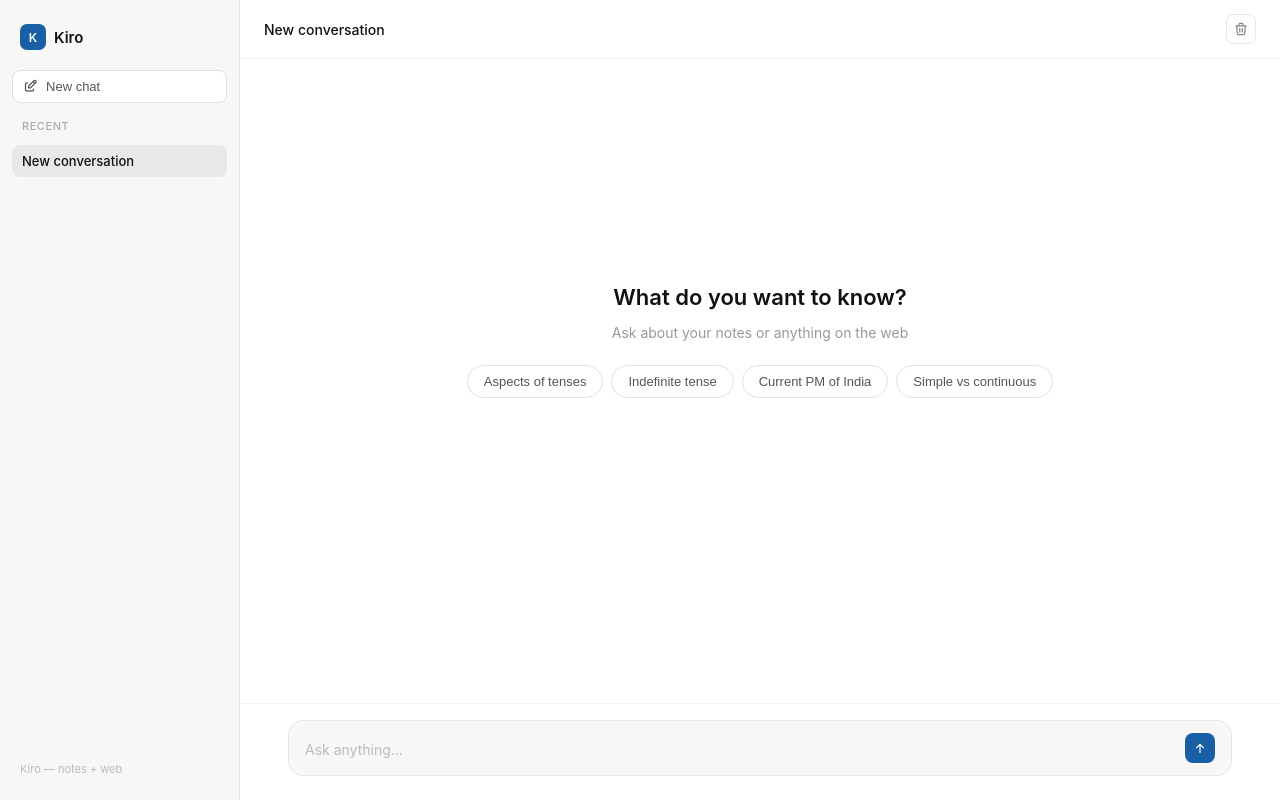
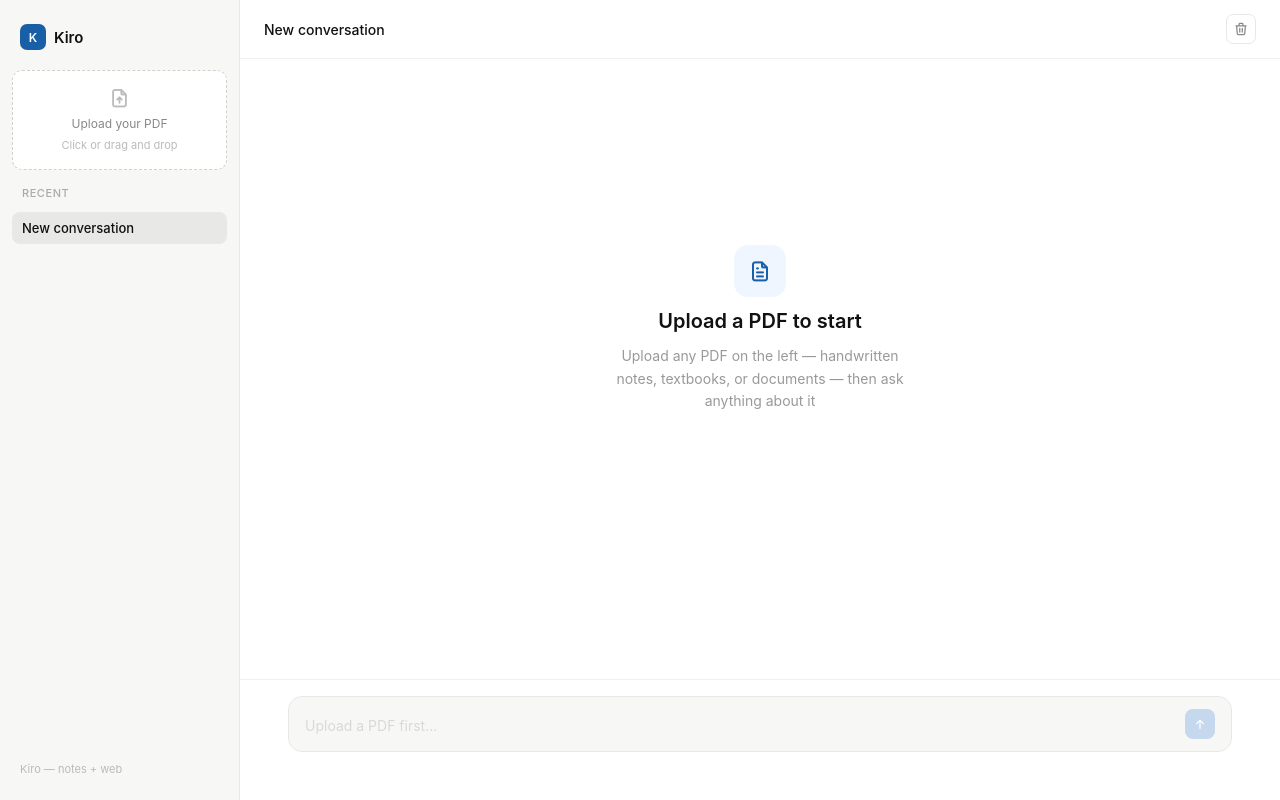
Before and after one commit to akshaykaranwal07/Agent-Kiro, a FastAPI app: page / in a window 1280 px wide. Run offline with FastAPI, Linux system fonts and the light colour scheme.

Commit message:
Kiro — PDF upload feature, any PDF supported

```diff
--- a/app.py
+++ b/app.py
@@ -1,35 +1,104 @@
-# app.py
-# FastAPI backend — serves chat UI and handles questions
-
-from fastapi import FastAPI
+from fastapi import FastAPI, UploadFile, File
 from fastapi.responses import HTMLResponse
-from fastapi.staticfiles import StaticFiles
 from pydantic import BaseModel
 from agent import run_agent, conversation_history
+from extract import extract_text_from_pdf
+from chunk_embed import load_extracted_text, store_in_chromadb
+from dotenv import load_dotenv
 import uvicorn
+import shutil
+import uuid
+import os
+
+load_dotenv()
 
 app = FastAPI()
+
+# session state
+session = {
+    "collection_name": None,
+    "pdf_name": None,
+    "ready": False
+}
+
 
 class Question(BaseModel):
     question: str
 
+
 @app.get("/", response_class=HTMLResponse)
 async def home():
-    with open("templates/index.html", "r",encoding="utf-8") as f:
+    with open("templates/index.html", "r", encoding="utf-8") as f:
         return f.read()
+
+
+@app.post("/upload")
+async def upload_pdf(file: UploadFile = File(...)):
+    try:
+        # save uploaded PDF
+        os.makedirs("data", exist_ok=True)
+        os.makedirs("extracted", exist_ok=True)
+
+        pdf_path = f"data/{file.filename}"
+        with open(pdf_path, "wb") as f:
+            shutil.copyfileobj(file.file, f)
+
+        # unique collection name per upload
+        collection_name = f"pdf_{uuid.uuid4().hex[:8]}"
+
+        print(f"Processing: {file.filename}")
+
+        # extract text
+        extract_text_from_pdf(pdf_path, output_dir="extracted")
+
+        # chunk and embed
+        texts = load_extracted_text("extracted")
+        chunk_count = store_in_chromadb(texts, collection_name)
+
+        # save to session
+        session["collection_name"] = collection_name
+        session["pdf_name"]        = file.filename
+        session["ready"]           = True
+
+        # clear conversation history for new PDF
+        conversation_history.clear()
+
+        return {
+            "status":     "ready",
+            "filename":   file.filename,
+            "chunks":     chunk_count,
+            "collection": collection_name
+        }
+
+    except Exception as e:
+        return {"status": "error", "message": str(e)}
+
 
 @app.post("/ask")
 async def ask(q: Question):
+    if not session["ready"]:
+        return {
+            "answer":   "Please upload a PDF first.",
+            "tool_used": "",
+            "status":   "no_pdf"
+        }
     try:
-        answer, tool_used = run_agent(q.question)
-        return {"answer": answer,"tool_used": tool_used, "status": "ok"}
+        answer, tool_used = run_agent(q.question, session["collection_name"])
+        return {"answer": answer, "tool_used": tool_used, "status": "ok"}
     except Exception as e:
-        return {"answer": f"Error: {str(e)}","tool_used":"", "status": "error"}
+        return {"answer": f"Error: {str(e)}", "tool_used": "", "status": "error"}
+
 
 @app.post("/clear")
 async def clear():
     conversation_history.clear()
     return {"status": "cleared"}
 
+
+@app.get("/status")
+async def status():
+    return session
+
+
 if __name__ == "__main__":
     uvicorn.run("app:app", host="0.0.0.0", port=8000, reload=True)
--- a/config.py
+++ b/config.py
@@ -5,8 +5,8 @@ PDF_NAME = "notes"  # change this to your PDF filename (without .pdf)
 
 import os
 
-PDF_PATH        = f"data/{PDF_NAME}.pdf"
-COLLECTION_NAME = PDF_NAME.lower().replace(" ", "_")
+#PDF_PATH        = f"data/{PDF_NAME}.pdf"
+#COLLECTION_NAME = PDF_NAME.lower().replace(" ", "_")
 EXTRACTED_DIR   = "extracted"
 CHROMA_PATH     = "./chroma_db"
 POPPLER_PATH    = r"C:\poppler\Library\bin"
--- a/extract.py
+++ b/extract.py
@@ -7,12 +7,12 @@ from dotenv import load_dotenv
 import base64
 import os
 import time
-from config import PDF_PATH, EXTRACTED_DIR, POPPLER_PATH, DPI, VISION_MODEL
+from config import  POPPLER_PATH, DPI, VISION_MODEL
 
 load_dotenv()
 client = Groq()
 
-def extract_text_from_pdf(pdf_path=PDF_PATH, output_dir=EXTRACTED_DIR):
+def extract_text_from_pdf(pdf_path, output_dir="extracted"):
     os.makedirs(output_dir, exist_ok=True)
 
     print(f"Converting PDF to images — {pdf_path}")
--- a/requirements.txt
+++ b/requirements.txt
@@ -8,3 +8,4 @@ pillow
 ddgs
 fastapi
 uvicorn
+python-multipart
--- a/templates/index.html
+++ b/templates/index.html
@@ -48,29 +48,67 @@
             font-weight: 600;
         }
 
-        .logo-name {
-            font-size: 15px;
-            font-weight: 600;
-            color: #111;
+        .logo-name { font-size: 15px; font-weight: 600; color: #111; }
+
+        .upload-area {
+            border: 1.5px dashed #d0d0d0;
+            border-radius: 10px;
+            padding: 16px 12px;
+            text-align: center;
+            cursor: pointer;
+            transition: all 0.15s;
+            background: #fff;
+            margin-top: 4px;
         }
 
-        .new-chat {
-            display: flex;
-            align-items: center;
-            gap: 8px;
-            padding: 8px 10px;
+        .upload-area:hover { border-color: #185FA5; background: #f0f6ff; }
+        .upload-area.dragover { border-color: #185FA5; background: #f0f6ff; }
+
+        .upload-area i { font-size: 22px; color: #bbb; margin-bottom: 6px; display: block; }
+        .upload-area p { font-size: 12px; color: #888; line-height: 1.5; }
+        .upload-area span { font-size: 11px; color: #bbb; }
+
+        #file-input { display: none; }
+
+        .pdf-info {
+            background: #fff;
+            border: 1px solid #e8e8e6;
             border-radius: 8px;
-            cursor: pointer;
-            font-size: 13px;
-            color: #555;
-            border: 1px solid #e0e0e0;
-            background: #fff;
-            margin-top: 4px;
-            transition: all 0.15s;
+            padding: 10px 12px;
+            display: none;
         }
 
-        .new-chat:hover { background: #f0f0f0; }
-        .new-chat i { font-size: 15px; }
+        .pdf-info.show { display: block; }
+
+        .pdf-info-name {
+            font-size: 12px;
+            font-weight: 500;
+            color: #111;
+            white-space: nowrap;
+            overflow: hidden;
+            text-overflow: ellipsis;
+        }
+
+        .pdf-info-meta { font-size: 11px; color: #aaa; margin-top: 2px; }
+
+        .progress-bar {
+            height: 3px;
+            background: #e8e8e6;
+            border-radius: 4px;
+            margin-top: 8px;
+            overflow: hidden;
+            display: none;
+        }
+
+        .progress-bar.show { display: block; }
+
+        .progress-fill {
+            height: 100%;
+            background: #185FA5;
+            border-radius: 4px;
+            width: 0%;
+            transition: width 0.3s;
+        }
 
         .sidebar-section {
             font-size: 11px;
@@ -96,19 +134,10 @@
         .chat-item:hover { background: #ebebeb; color: #111; }
         .chat-item.active { background: #e8e8e6; color: #111; font-weight: 500; }
 
-        .sidebar-bottom {
-            margin-top: auto;
-            padding: 8px;
-        }
-
+        .sidebar-bottom { margin-top: auto; padding: 8px; }
         .sidebar-bottom p { font-size: 11px; color: #bbb; }
 
-        .main {
-            flex: 1;
-            display: flex;
-            flex-direction: column;
-            overflow: hidden;
-        }
+        .main { flex: 1; display: flex; flex-direction: column; overflow: hidden; }
 
         .topbar {
             padding: 14px 24px;
@@ -118,12 +147,7 @@
             justify-content: space-between;
         }
 
-        .topbar-title {
-            font-size: 14px;
-            font-weight: 500;
-            color: #111;
-        }
-
+        .topbar-title { font-size: 14px; font-weight: 500; color: #111; }
         .topbar-right { display: flex; gap: 8px; }
 
         .icon-btn {
@@ -162,13 +186,24 @@
             padding-bottom: 80px;
         }
 
-        .empty h2 { font-size: 22px; font-weight: 600; color: #111; }
+        .empty-icon {
+            width: 52px;
+            height: 52px;
+            background: #f0f6ff;
+            border-radius: 14px;
+            display: flex;
+            align-items: center;
+            justify-content: center;
+        }
+
+        .empty-icon i { font-size: 24px; color: #185FA5; }
+        .empty h2 { font-size: 20px; font-weight: 600; color: #111; }
 
         .empty p {
             font-size: 14px;
             color: #999;
             text-align: center;
-            max-width: 360px;
+            max-width: 320px;
             line-height: 1.6;
         }
 
@@ -191,11 +226,7 @@
             transition: all 0.15s;
         }
 
-        .suggestion:hover {
-            border-color: #185FA5;
-            color: #185FA5;
-            background: #f0f6ff;
-        }
+        .suggestion:hover { border-color: #185FA5; color: #185FA5; background: #f0f6ff; }
 
         .msg { display: flex; flex-direction: column; gap: 4px; }
         .msg.user { align-items: flex-end; }
@@ -210,17 +241,8 @@
             white-space: pre-wrap;
         }
 
-        .user .bubble {
-            background: #185FA5;
-            color: #fff;
-            border-bottom-right-radius: 4px;
-        }
-
-        .assistant .bubble {
-            background: #f7f7f5;
-            color: #111;
-            border-bottom-left-radius: 4px;
-        }
+        .user .bubble { background: #185FA5; color: #fff; border-bottom-right-radius: 4px; }
+        .assistant .bubble { background: #f7f7f5; color: #111; border-bottom-left-radius: 4px; }
 
         .source-label {
             font-size: 11px;
@@ -245,14 +267,7 @@
             align-items: center;
         }
 
-        .dot {
-            width: 5px;
-            height: 5px;
-            border-radius: 50%;
-            background: #ccc;
-            animation: bounce 1.2s infinite;
-        }
-
+        .dot { width: 5px; height: 5px; border-radius: 50%; background: #ccc; animation: bounce 1.2s infinite; }
         .dot:nth-child(2) { animation-delay: .2s; }
         .dot:nth-child(3) { animation-delay: .4s; }
 
@@ -278,10 +293,7 @@
             transition: border-color 0.15s;
         }
 
-        .input-wrap:focus-within {
-            border-color: #185FA5;
-            background: #fff;
-        }
+        .input-wrap:focus-within { border-color: #185FA5; background: #fff; }
 
         #q {
             flex: 1;
@@ -298,6 +310,7 @@
         }
 
         #q::placeholder { color: #bbb; }
+        #q:disabled { opacity: 0.5; }
 
         #send {
             width: 30px;
@@ -316,6 +329,14 @@
         #send:hover { background: #0C447C; }
         #send:disabled { background: #c5d8ee; cursor: not-allowed; }
         #send i { font-size: 14px; color: #fff; }
+
+        .status-msg {
+            font-size: 12px;
+            color: #185FA5;
+            text-align: center;
+            margin-top: 8px;
+            min-height: 16px;
+        }
     </style>
 </head>
 <body>
@@ -326,10 +347,23 @@
         <span class="logo-name">Kiro</span>
     </div>
 
-    <button class="new-chat" onclick="newChat()">
-        <i class="ti ti-edit"></i>
-        New chat
-    </button>
+    <!-- upload area -->
+    <div class="upload-area" onclick="document.getElementById('file-input').click()"
+         ondragover="handleDragOver(event)" ondrop="handleDrop(event)" ondragleave="handleDragLeave(event)">
+        <i class="ti ti-file-upload"></i>
+        <p>Upload your PDF</p>
+        <span>Click or drag and drop</span>
+    </div>
+    <input type="file" id="file-input" accept=".pdf" onchange="handleFileSelect(event)">
+
+    <!-- pdf info after upload -->
+    <div class="pdf-info" id="pdf-info">
+        <div class="pdf-info-name" id="pdf-name">—</div>
+        <div class="pdf-info-meta" id="pdf-meta">Processing...</div>
+        <div class="progress-bar" id="progress-bar">
+            <div class="progress-fill" id="progress-fill"></div>
+        </div>
+    </div>
 
     <div class="sidebar-section">Recent</div>
     <div class="chat-item active" id="current-chat">New conversation</div>
@@ -351,24 +385,21 @@
 
     <div id="chat-box">
         <div class="empty" id="empty">
-            <h2>What do you want to know?</h2>
-            <p>Ask about your notes or anything on the web</p>
-            <div class="suggestions">
-                <button class="suggestion" onclick="ask('What are the aspects of tenses?')">Aspects of tenses</button>
-                <button class="suggestion" onclick="ask('What is indefinite tense?')">Indefinite tense</button>
-                <button class="suggestion" onclick="ask('Who is the current PM of India?')">Current PM of India</button>
-                <button class="suggestion" onclick="ask('Difference between simple and continuous?')">Simple vs continuous</button>
-            </div>
+            <div class="empty-icon"><i class="ti ti-file-text"></i></div>
+            <h2>Upload a PDF to start</h2>
+            <p>Upload any PDF on the left — handwritten notes, textbooks, or documents — then ask anything about it</p>
         </div>
     </div>
 
     <div class="input-area">
         <div class="input-wrap">
-            <textarea id="q" placeholder="Ask anything..." onkeydown="handleKey(event)" oninput="autoResize(this)"></textarea>
-            <button id="send" onclick="sendMsg()">
+            <textarea id="q" placeholder="Upload a PDF first..." disabled
+                onkeydown="handleKey(event)" oninput="autoResize(this)"></textarea>
+            <button id="send" onclick="sendMsg()" disabled>
                 <i class="ti ti-arrow-up"></i>
             </button>
         </div>
+        <div class="status-msg" id="status-msg"></div>
     </div>
 </div>
 
@@ -378,7 +409,14 @@
     const btn         = document.getElementById('send');
     const title       = document.getElementById('chat-title');
     const currentChat = document.getElementById('current-chat');
+    const statusMsg   = document.getElementById('status-msg');
+    const pdfInfo     = document.getElementById('pdf-info');
+    const pdfName     = document.getElementById('pdf-name');
+    const pdfMeta     = document.getElementById('pdf-meta');
+    const progressBar = document.getElementById('progress-bar');
+    const progressFill= document.getElementById('progress-fill');
     let firstMsg      = true;
+    let pdfReady      = false;
 
     function autoResize(el) {
         el.style.height = '24px';
@@ -386,13 +424,87 @@
     }
 
     function handleKey(e) {
-        if (e.key === 'Enter' && !e.shiftKey) {
-            e.preventDefault();
-            sendMsg();
+        if (e.key === 'Enter' && !e.shiftKey) { e.preventDefault(); sendMsg(); }
+    }
+
+    function handleDragOver(e) {
+        e.preventDefault();
+        e.currentTarget.classList.add('dragover');
+    }
+
+    function handleDragLeave(e) {
+        e.currentTarget.classList.remove('dragover');
+    }
+
+    function handleDrop(e) {
+        e.preventDefault();
+        e.currentTarget.classList.remove('dragover');
+        const file = e.dataTransfer.files[0];
+        if (file && file.type === 'application/pdf') uploadFile(file);
+    }
+
+    function handleFileSelect(e) {
+        const file = e.target.files[0];
+        if (file) uploadFile(file);
+    }
+
+    async function uploadFile(file) {
+        pdfInfo.classList.add('show');
+        pdfName.textContent = file.name;
+        pdfMeta.textContent = 'Uploading...';
+        progressBar.classList.add('show');
+        progressFill.style.width = '10%';
+        statusMsg.textContent = 'Processing your PDF...';
+        inp.placeholder = 'Processing PDF...';
+
+        // animate progress
+        let progress = 10;
+        const interval = setInterval(() => {
+            progress = Math.min(progress + 2, 85);
+            progressFill.style.width = progress + '%';
+        }, 1000);
+
+        try {
+            const formData = new FormData();
+            formData.append('file', file);
+
+            const r = await fetch('/upload', { method: 'POST', body: formData });
+            const d = await r.json();
+
+            clearInterval(interval);
+
+            if (d.status === 'ready') {
+                progressFill.style.width = '100%';
+                pdfMeta.textContent = `${d.chunks} chunks ready`;
+                statusMsg.textContent = '';
+                inp.placeholder = 'Ask anything about your PDF...';
+                inp.disabled = false;
+                btn.disabled = false;
+                pdfReady = true;
+
+                // update empty state
+                document.getElementById('empty').innerHTML = `
+                    <div class="empty-icon"><i class="ti ti-circle-check"></i></div>
+                    <h2>Ready to chat</h2>
+                    <p>${file.name} is loaded — ask anything about it or anything on the web</p>
+                    <div class="suggestions">
+                        <button class="suggestion" onclick="ask('Summarize this document')">Summarize document</button>
+                        <button class="suggestion" onclick="ask('What are the main topics?')">Main topics</button>
+                        <button class="suggestion" onclick="ask('What are the key points?')">Key points</button>
+                    </div>`;
+
+            } else {
+                clearInterval(interval);
+                pdfMeta.textContent = 'Upload failed';
+                statusMsg.textContent = d.message || 'Something went wrong';
+            }
+
+        } catch(e) {
+            clearInterval(interval);
+            pdfMeta.textContent = 'Upload failed';
+            statusMsg.textContent = 'Could not process PDF';
         }
     }
-
-    function ask(q) { inp.value = q; sendMsg(); }
 
     function removeEmpty() {
         const e = document.getElementById('empty');
@@ -403,24 +515,20 @@
         removeEmpty();
         const m = document.createElement('div');
         m.className = `msg ${role}`;
-
         const b = document.createElement('div');
         b.className = 'bubble';
         b.textContent = text;
         m.appendChild(b);
-
         if (role === 'assistant' && tool) {
             const s = document.createElement('div');
             s.className = 'source-label';
             s.innerHTML = tool === 'search_notes'
-                ? '<i class="ti ti-file-text"></i> from your notes'
+                ? '<i class="ti ti-file-text"></i> from your PDF'
                 : '<i class="ti ti-world"></i> from the web';
             m.appendChild(s);
         }
-
         box.appendChild(m);
         box.scrollTop = box.scrollHeight;
-
         if (firstMsg && role === 'user') {
             const t = text.length > 30 ? text.substring(0, 30) + '...' : text;
             title.textContent = t;
@@ -441,15 +549,12 @@
 
     async function sendMsg() {
         const q = inp.value.trim();
-        if (!q) return;
-
+        if (!q || !pdfReady) return;
         inp.value = '';
         inp.style.height = '24px';
         btn.disabled = true;
-
         addMsg('user', q);
         addTyping();
-
         try {
             const r = await fetch('/ask', {
                 method: 'POST',
@@ -463,7 +568,6 @@
             document.getElementById('typing')?.remove();
             addMsg('assistant', 'Something went wrong. Please try again.');
         }
-
         btn.disabled = false;
         inp.focus();
     }
@@ -473,20 +577,24 @@
         firstMsg = true;
         title.textContent = 'New conversation';
         currentChat.textContent = 'New conversation';
-        box.innerHTML = `
-            <div class="empty" id="empty">
-                <h2>What do you want to know?</h2>
-                <p>Ask about your notes or anything on the web</p>
+        box.innerHTML = pdfReady
+            ? `<div class="empty" id="empty">
+                <div class="empty-icon"><i class="ti ti-circle-check"></i></div>
+                <h2>Ready to chat</h2>
+                <p>Ask anything about your PDF or anything on the web</p>
                 <div class="suggestions">
-                    <button class="suggestion" onclick="ask('What are the aspects of tenses?')">Aspects of tenses</button>
-                    <button class="suggestion" onclick="ask('What is indefinite tense?')">Indefinite tense</button>
-                    <button class="suggestion" onclick="ask('Who is the current PM of India?')">Current PM of India</button>
-                    <button class="suggestion" onclick="ask('Difference between simple and continuous?')">Simple vs continuous</button>
-                </div>
-            </div>`;
+                    <button class="suggestion" onclick="ask('Summarize this document')">Summarize document</button>
+                    <button class="suggestion" onclick="ask('What are the main topics?')">Main topics</button>
+                    <button class="suggestion" onclick="ask('What are the key points?')">Key points</button>
+                </div></div>`
+            : `<div class="empty" id="empty">
+                <div class="empty-icon"><i class="ti ti-file-text"></i></div>
+                <h2>Upload a PDF to start</h2>
+                <p>Upload any PDF on the left — handwritten notes, textbooks, or documents — then ask anything about it</p>
+               </div>`;
     }
 
-    function newChat() { clearChat(); }
+    function ask(q) { inp.value = q; sendMsg(); }
 </script>
 
 </body>
```
Also changed, not shown: agent.py (+19 -58 lines), chunk_embed.py (+11 -8 lines), query.py (+3 -5 lines), tools.py (+15 -25 lines).
